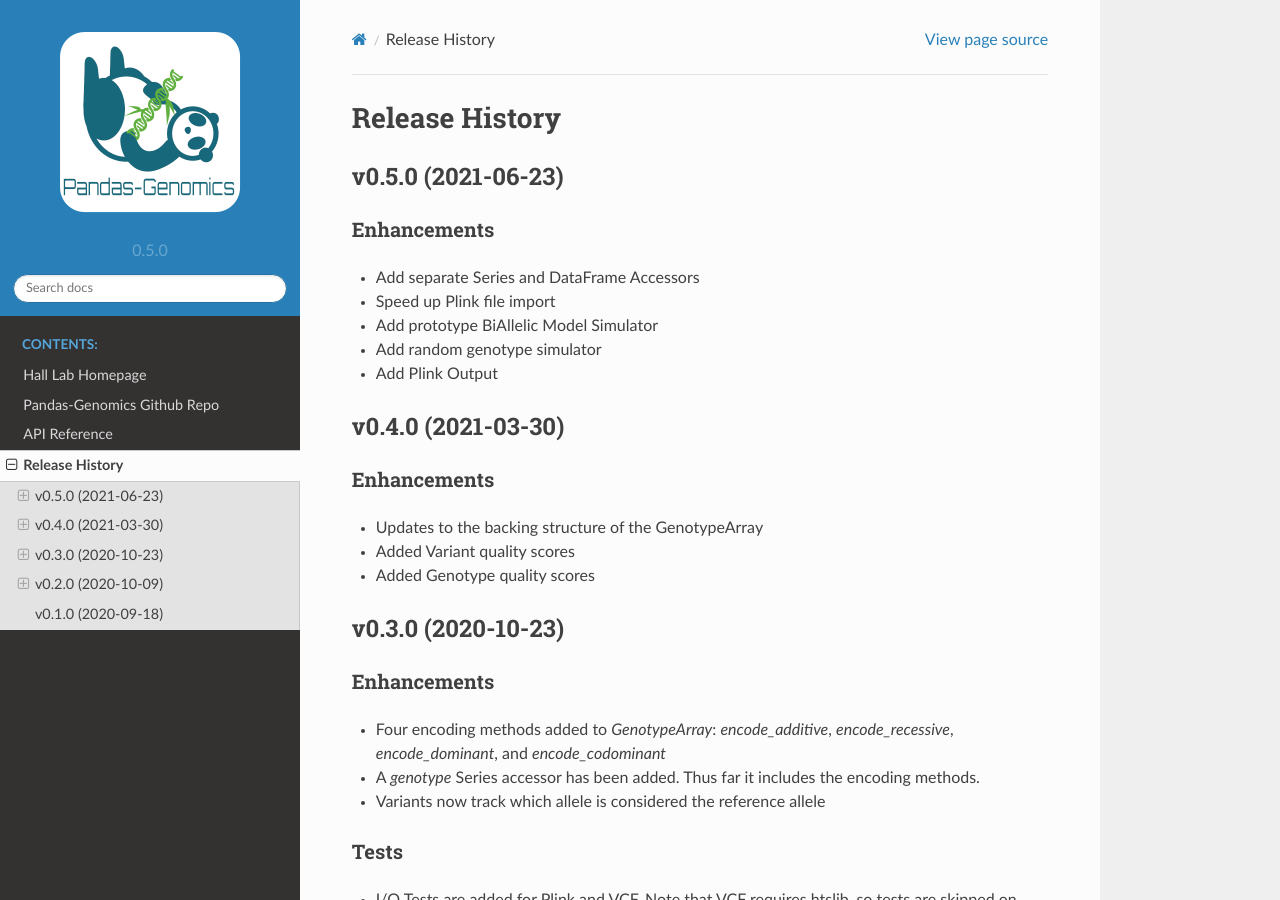
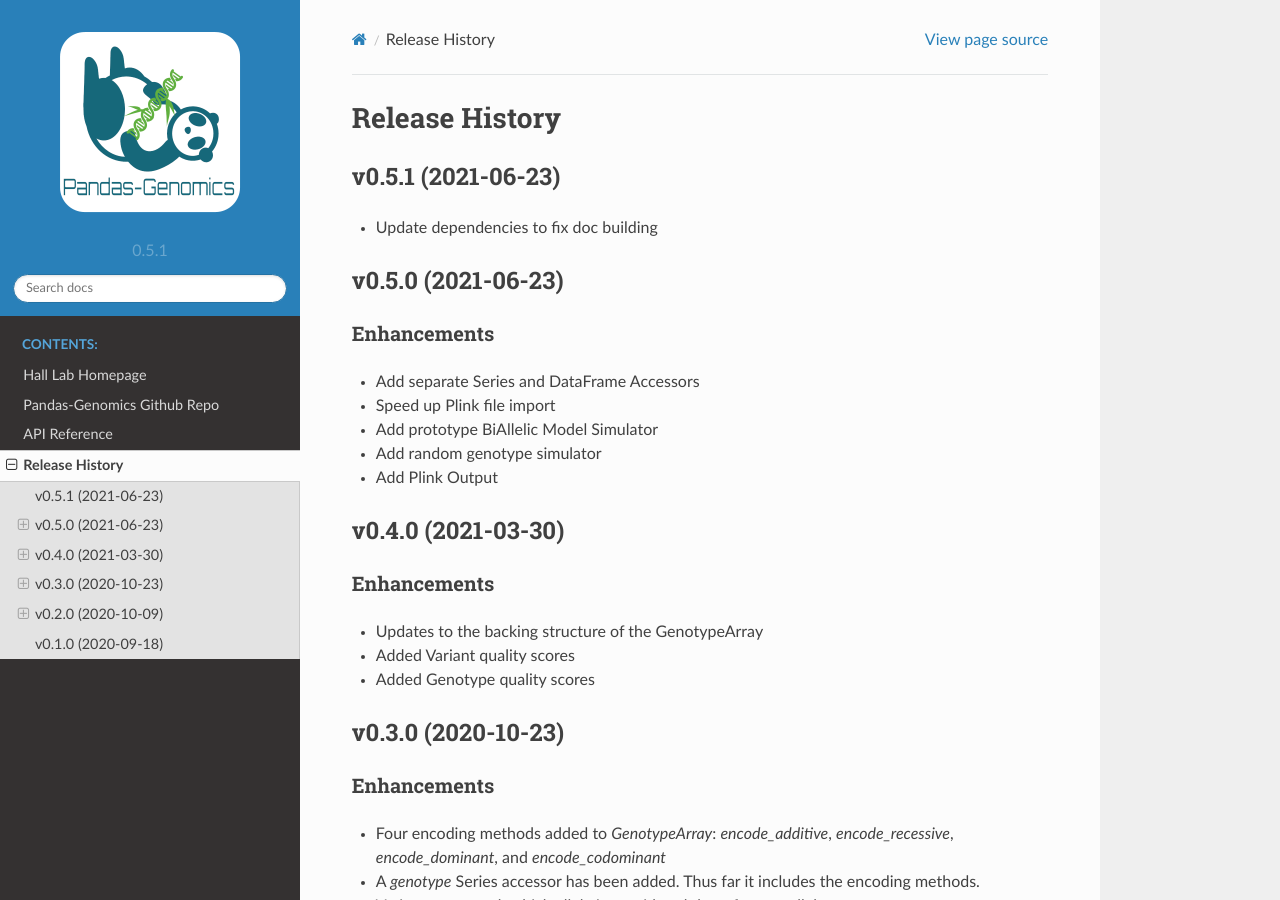
Before and after one commit to HallLab/pandas-genomics, a Sphinx documentation site: the page built from docs/release-history.rst, in a window 1280 px wide and 900 px high. Built offline with Sphinx 7.4.7 and the Read the Docs theme 2.0.0, drawn with Linux system fonts in a browser that asks for light colours.

Commit message:
Minor release

```diff
--- a/docs/release-history.rst
+++ b/docs/release-history.rst
@@ -1,6 +1,11 @@
 ===============
 Release History
 ===============
+
+v0.5.1 (2021-06-23)
+-------------------
+
+* Update dependencies to fix doc building
 
 v0.5.0 (2021-06-23)
 -------------------
--- a/pyproject.toml
+++ b/pyproject.toml
@@ -1,6 +1,6 @@
 [tool.poetry]
 name = "pandas-genomics"
-version = "0.5.0"
+version = "0.5.1"
 description = "Pandas ExtensionDtypes and ExtensionArray for working with genomics data"
 license = "BSD-3-Clause"
 authors = ["John McGuigan <jrm5100@psu.edu>"]
```
